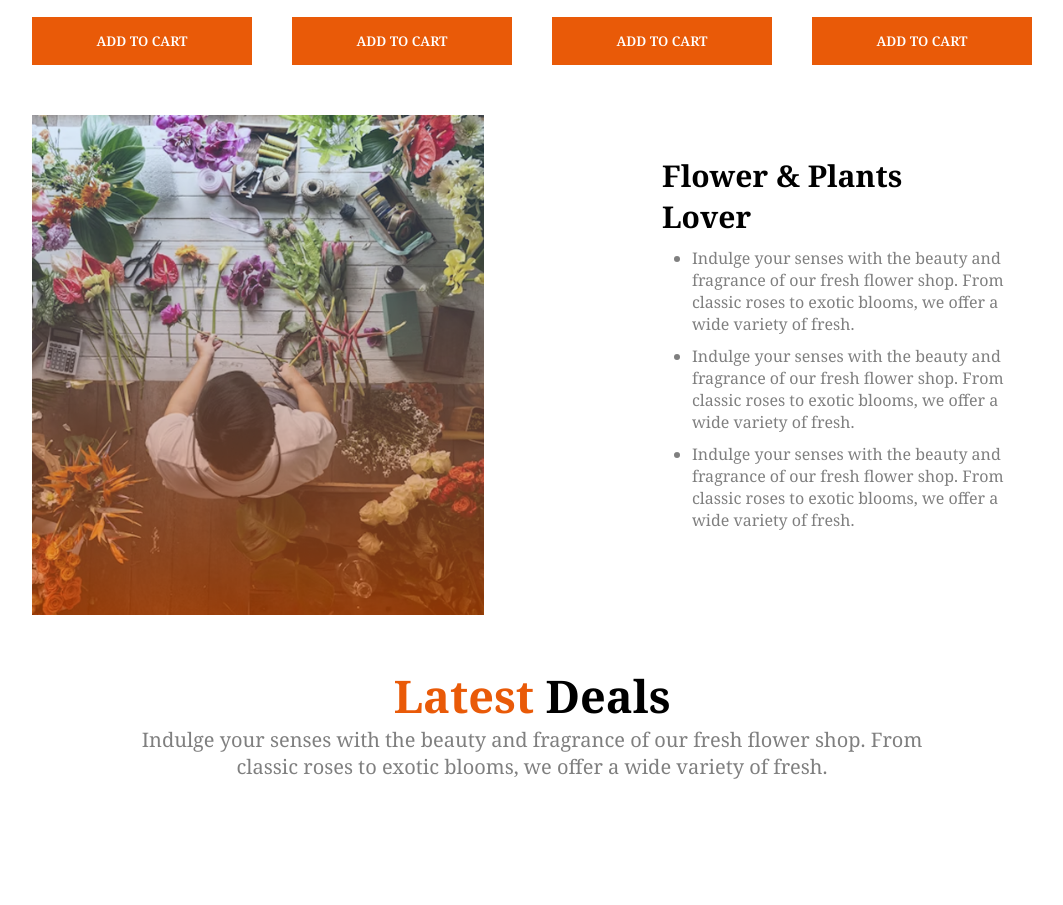
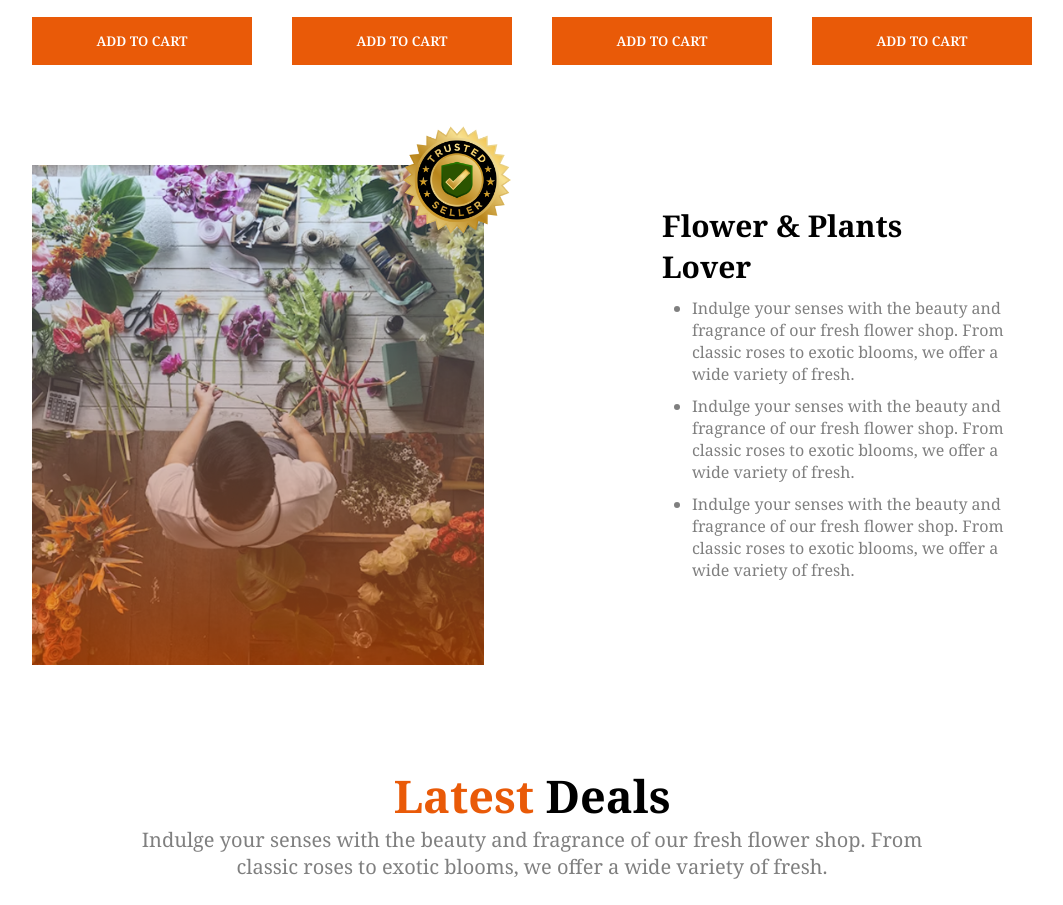
Before and after one commit to rakibman/second-assignment, a plain HTML site: page index.html in a window 1280 px wide. Shown: the part 1580-2485 px from the top of the page, without its empty margins (108-1171 px from the left). Drawn offline with Linux system fonts and the light colour scheme.

Commit message:
trasted badge added for large device

```diff
--- a/index.html
+++ b/index.html
@@ -124,6 +124,7 @@
         <div class="plants-left-right-container">
           <div class="plants-lover-left">
             <img src="./assets/flower-store.png" alt="">
+            <div class="badge"><img src="./assets/trusted-badge.png" alt=""></div>
           </div>
         <div class="plants-lover-right">
           <h2>Flower & Plants<br>Lover</h2>
--- a/style.css
+++ b/style.css
@@ -103,7 +103,7 @@
 }
 /* plants lover section */
 .plant-lover-section {
-  margin: 50px auto;
+  margin: 100px auto;
 }
 .plants-left-right-container {
   display: flex;
@@ -113,12 +113,21 @@
 }
 .plants-lover-left {
   max-width: 50%;
+  position: relative;
 }
+.badge{
+  position: absolute;
+  max-width: 150px;
+  margin-top: -560px;
+  margin-left: 350px;
+}
+
 .plants-left-right-container img {
   max-width: 100%;
   max-height: 100%;
   display: block;
 }
+
 .plants-lover-right {
   max-width: 50%;
   padding: 40px 0 20px 30px;
```
